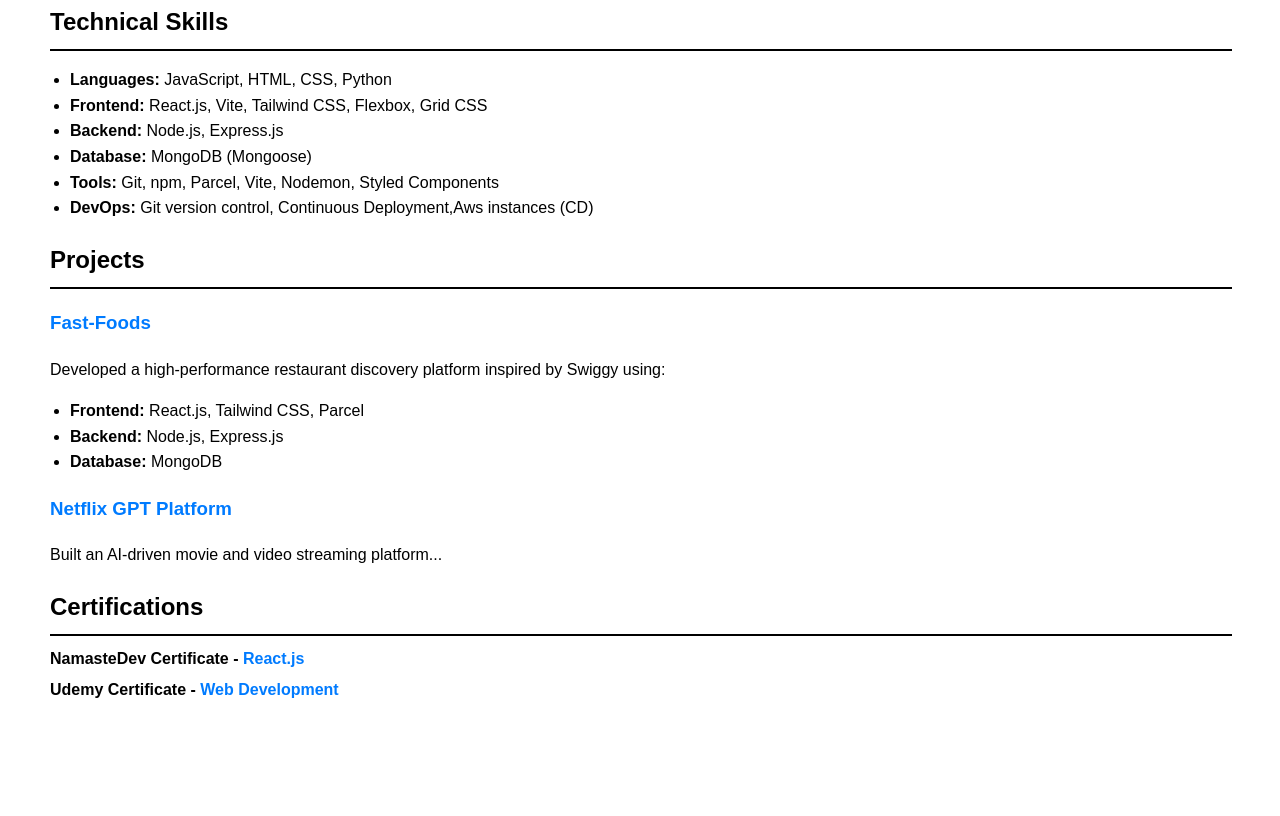
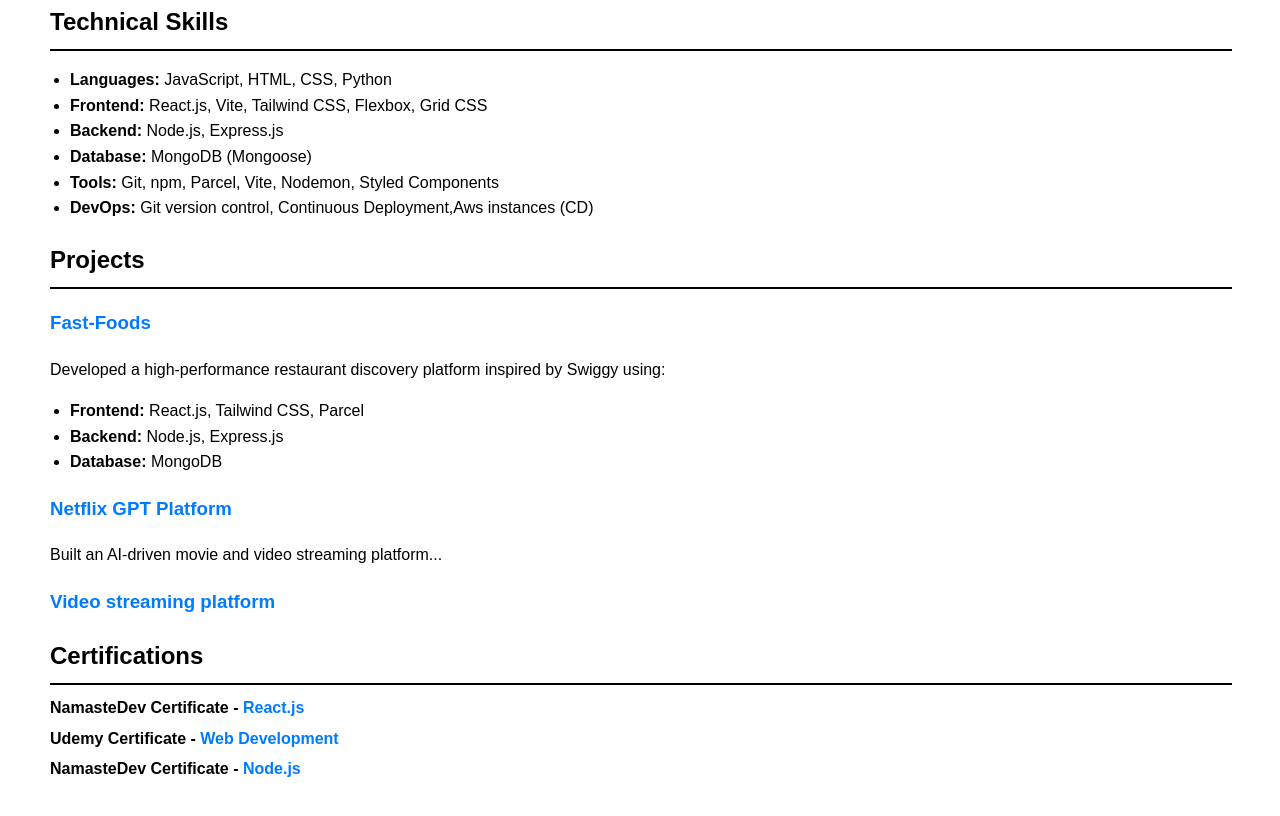
Before and after one commit to GaganSalian/CV, a plain HTML site: page index.html in a window 1280 px wide. Shown: the part 486-1302 px from the top of the page. Before the commit the page ends 1239 px from the top, so only its background shows below. Drawn offline with Linux system fonts and the light colour scheme.

Commit message:
Update index.html

```diff
--- a/index.html
+++ b/index.html
@@ -133,6 +133,10 @@
       <h3><a href="https://netflix-gpt-alpha-six.vercel.app/">Netflix GPT Platform</a></h3>
       <p>Built an AI-driven movie and video streaming platform...</p>
     </article>
+    <article>
+      <h3><a href="https://youtube-lite-jet-theta.vercel.app/">Video streaming platform</a></h3>
+
+    </article>
   </section>
 
   <section>
@@ -140,6 +144,7 @@
     <hr>
     <p><strong>NamasteDev Certificate - <a href="https://namastedev.com/gagansalian04102005/certificates/namaste-react">React.js</a></strong></p>
     <p><strong>Udemy Certificate - <a href="https://www.linkedin.com/in/gagan-salian-25314b267/overlay/1731209261045/single-media-viewer/?profileId=ACoAAEFWy58BGkz12Ruuz-IP9Xf1I-DSF1jtslE">Web Development</a></strong></p>
+     <p><strong>NamasteDev Certificate - <a href="https://namastedev.com/gagansalian04102005/certificates/namaste-node">Node.js</a></strong></p>
   </section>
 
 </body>
```
